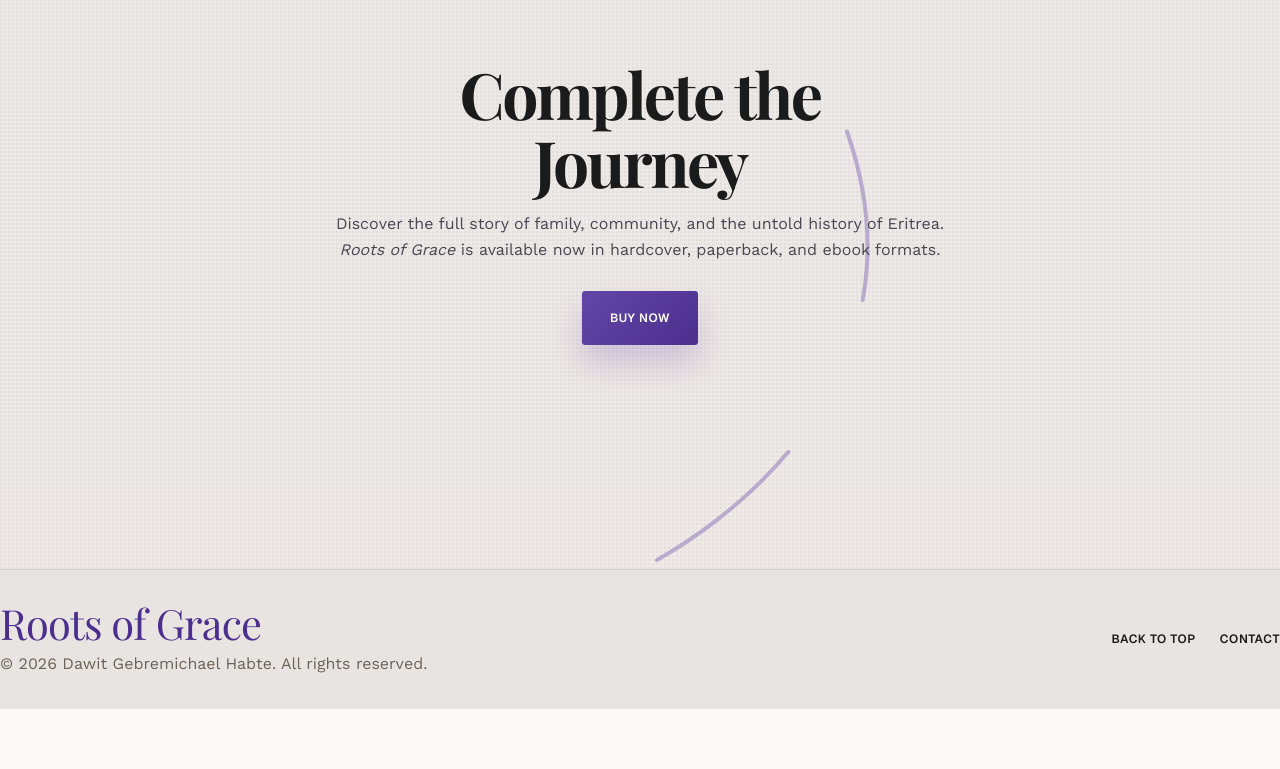
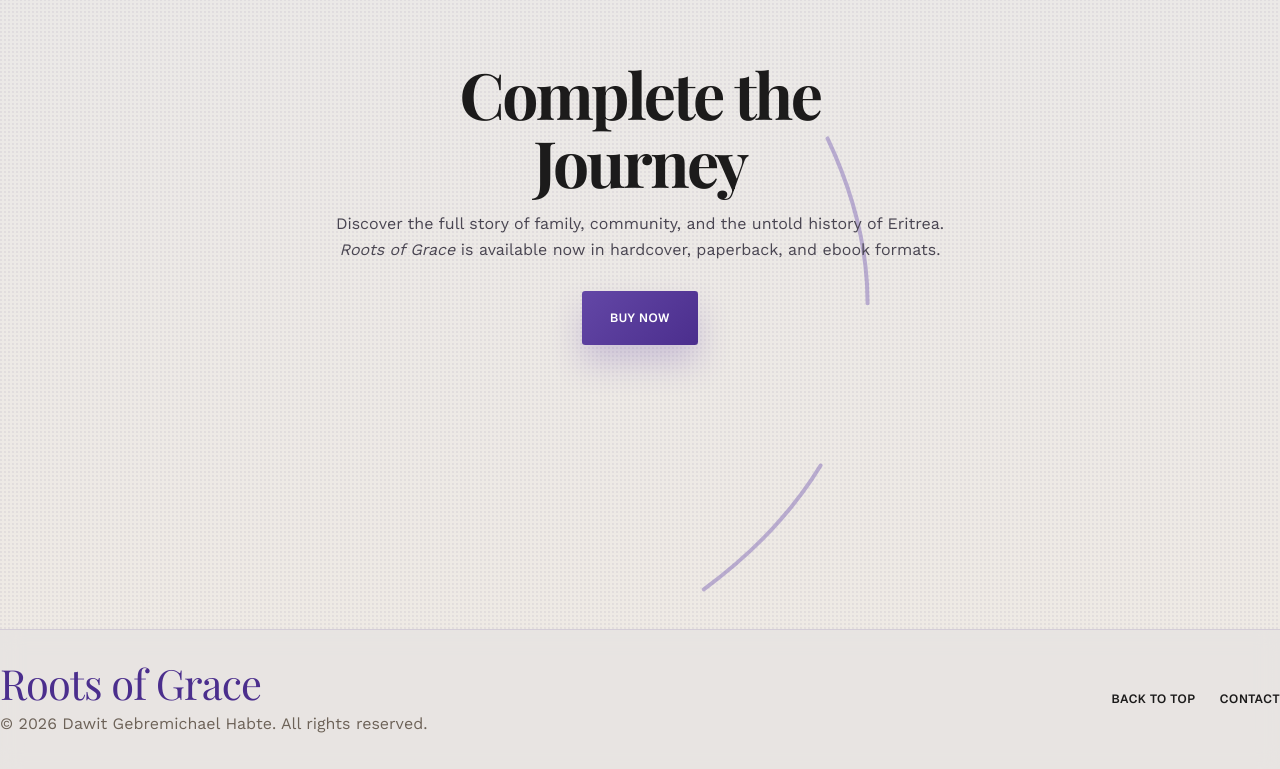
Before and after one commit to MatDawit/rootsofgrace, a Next.js app: page / in a window 1280 px wide. Shown: the part 5069-5838 px from the top of the page. Before the commit the page ends 5778 px from the top, so only its background shows below. Built offline with nearby package versions, Linux system fonts and the light colour scheme; a web font is replaced by a local one.

Commit message:
proper spacing

```diff
--- a/app/page.module.css
+++ b/app/page.module.css
@@ -567,7 +567,7 @@
 .testimonials {
   width: min(54rem, 100%);
   display: grid;
-  margin-top: 0.25rem;
+  margin-top: 4rem;
   text-align: center;
 }
 
```
